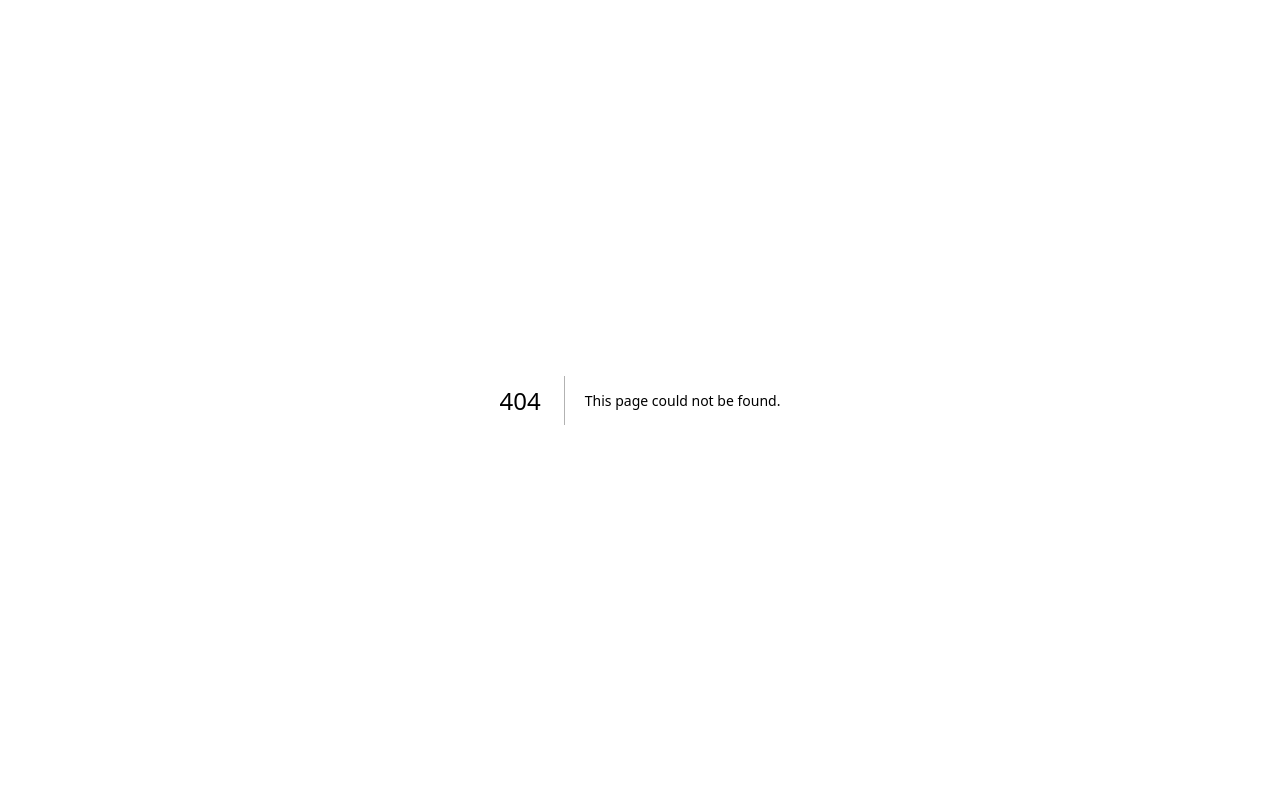
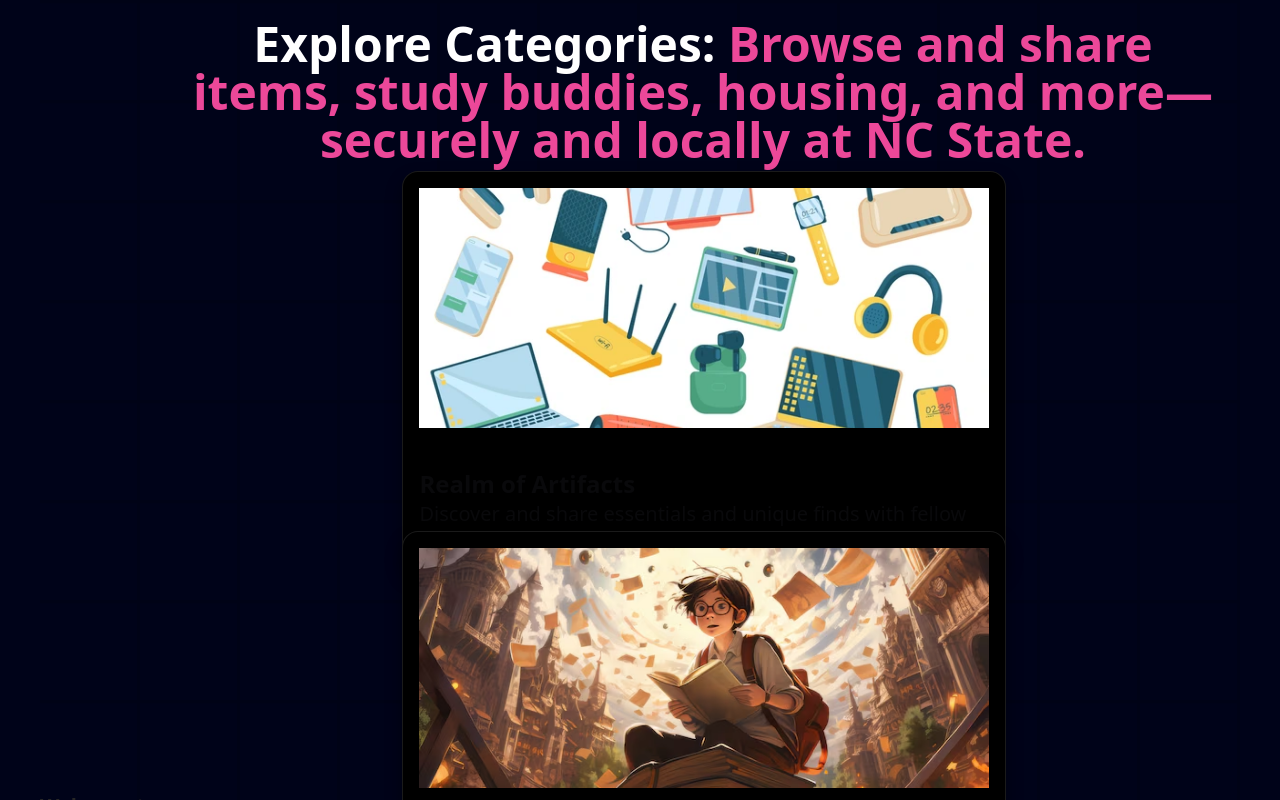
Before and after one commit to hruthwikkk/ShareSphere-Fullstack, a Next.js app: page /help in a window 1280 px wide. Before the commit this address had no page. Shown: the top 800 px of the page. Built offline with nearby package versions, Linux system fonts and the light colour scheme.

Commit message:
added help and post, WIP

```diff
--- a/components/ui/Categories.tsx
+++ b/components/ui/Categories.tsx
@@ -4,15 +4,15 @@ import { PinContainer } from './3d-pin'
 
 const Categories = () => {
     return (
-        <section className='pt-20' id='projects'>
-            <div className='py-10'>
+        <section className='pt-15' id='projects'>
+            <div>
                 <h1 className='text-white heading'>
                     Explore Categories: {' '}
                     <span className='text-pink-500'>Browse and share items, study buddies, housing, and more—securely and locally at NC State.</span>
                 </h1>
-                <div className='flex flex-wrap items-center justify-center px-4 py-4 pb-2 pt-2 gap-x-24 gap-y-4 mt-2'>
+                <div className='flex flex-wrap items-center justify-center px-4 py-4 pb-2 pt-2 gap-x-16 gap-y-2 mt-2'>
                     {projects.map((project) =>
-                        <div key={project.id} className='sm:h-[32rem] h-[22rem] min-h-[22.5rem] flex items-center justify-center sm:w-[570px] w-[80vw]'>
+                        <div key={project.id} className='sm:h-[22rem] h-[12rem] min-h-[12.5rem] flex items-center justify-center sm:w-[570px] w-[80vw]'>
                             <PinContainer href="/">
                                 <div className='relative flex items-center justify-center sm:w-[570px] w-[80vw] overflow-hidden h-[30vh] sm:h-[40vh] lg:h-[30vh] mb-10'>
                                     <div className='relative w-full h-full overflow-hidden lg:rounded-3xl bg-[#13162d]'>
--- a/data/index.ts
+++ b/data/index.ts
@@ -1,5 +1,5 @@
 export const navItems = [
-    { name: "Post", link: "/request" },
+    { name: "Post", link: "/post" },
     { name: "Help", link: "/help" },
     { name: "Profile", link: "/profile" },
 ];
--- a/pages/_app.tsx
+++ b/pages/_app.tsx
@@ -3,9 +3,9 @@ import type { AppProps } from "next/app";
 
 export function App({ Component, pageProps }: AppProps) {
 
-  return <main className="relative bg-black-100 flex justify-center items-center flex-col overflow-hidden mx-auto sm:px-10 px-5">
-    <div className="max-w-7xl w-full">
-      <div className="h-screen w-full bg-black-100 dark:bg-grid-white/[0.01] bg-grid-black/[0.1] flex items-center justify-center">
+  return <main className="relative bg-black-100 flex justify-center items-center flex-col overflow-visible mx-auto sm:px-10 px-5">
+    <div className="h-full w-full">
+      <div className="h-full w-full bg-black-100 dark:bg-grid-white/[0.01] bg-grid-black/[0.1] flex items-center justify-center">
         <Component {...pageProps} />
       </div></div></main>;
 }
--- /dev/null
+++ b/pages/help.tsx
@@ -0,0 +1,17 @@
+import React from 'react'
+import Categories from '@/components/ui/Categories'
+
+const help = () => {
+  return (
+    <div className="h-full w-full bg-black-100 dark:bg-grid-white/[0.01] bg-grid-black/[0.1] flex items-center justify-center">
+                <h2 className="font-bold text-xl text-neutral-800 dark:text-neutral-200">
+                    Welcome to ShareSphere
+                </h2>
+                <div className='p-5'>
+                    <Categories />
+                </div>
+    </div>
+  )
+}
+
+export default help
--- a/pages/request.tsx
+++ b/pages/post.tsx
@@ -1,19 +1,17 @@
 import React from 'react'
 import Categories from '@/components/ui/Categories'
 
-const request = () => {
+const post = () => {
   return (
     <div className="h-screen w-full bg-black-100 dark:bg-grid-white/[0.01] bg-grid-black/[0.1] flex items-center justify-center">
-            <div className="max-w-md w-full mx-auto rounded-none md:rounded-2xl p-4 md:p-8 shadow-input">
                 <h2 className="font-bold text-xl text-neutral-800 dark:text-neutral-200">
                     Welcome to ShareSphere
                 </h2>
                 <div className='max-w-7xl w-full'>
                     <Categories />
                 </div>
-            </div>
     </div>
   )
 }
 
-export default request
+export default post
```
